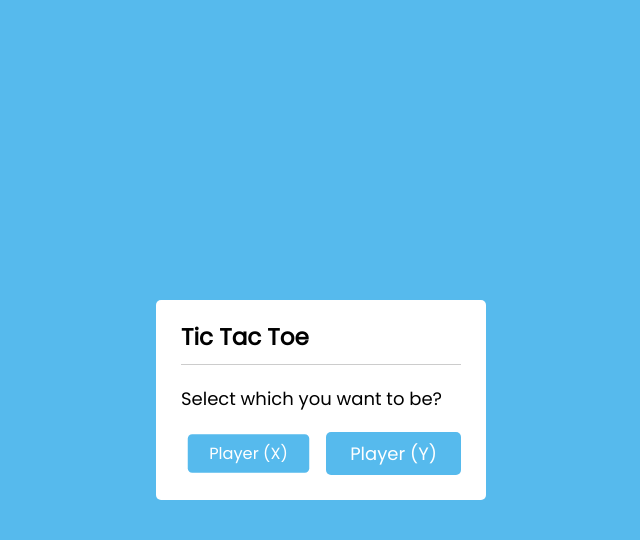
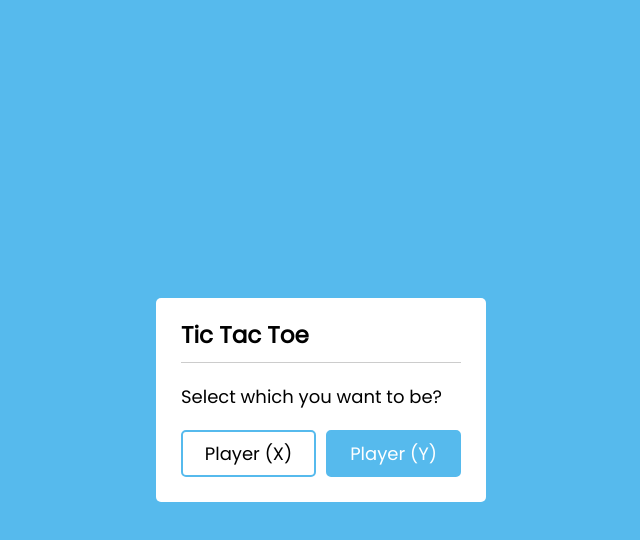
Before and after one commit to jcanaviri/tic-tac-toe, a plain HTML site: page index.html in a window 1280 px wide. In both pictures the pointer is over the button "Player (X)". Shown: the whole page, without its empty margins (319-959 px from the left). Drawn offline with nearby package versions, Linux system fonts and the light colour scheme.

Commit message:
Finish the buttons of the select box

```diff
--- a/style.css
+++ b/style.css
@@ -48,10 +48,15 @@ body {
   border-radius: 5px;
   color: #fff;
   cursor: pointer;
+  border: 2px solid #56baed;
   transition: all 0.3s ease;
 }
 .options button:hover {
-  transform: scale(0.9);
+  background: #fff;
+  color: #000;
+}
+.options button:active {
+  transform: translateY(4px);
 }
 .options button.playerX {
   margin-right: 5px;
```
Also changed, not shown: index.html (+2 -0 lines).
